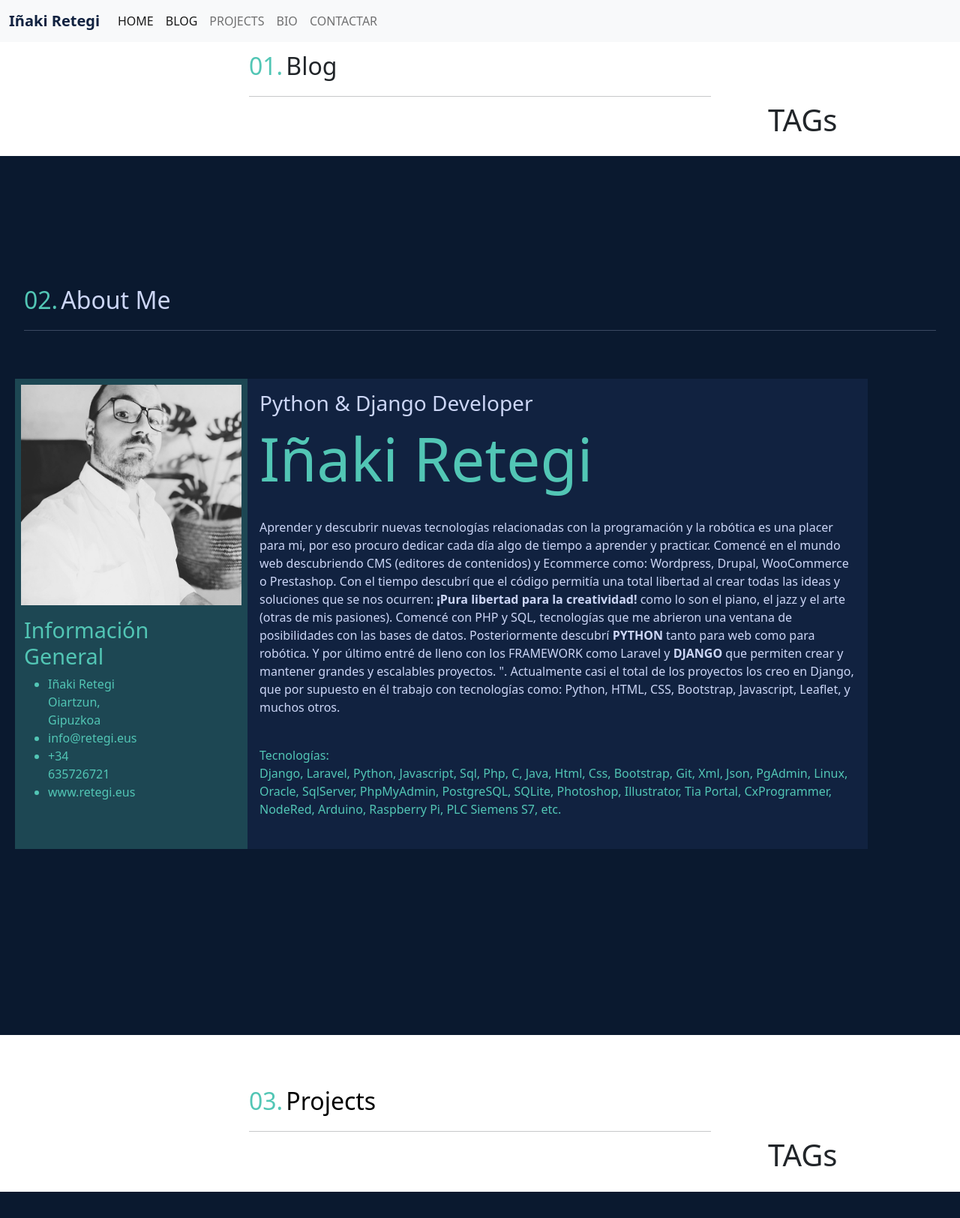
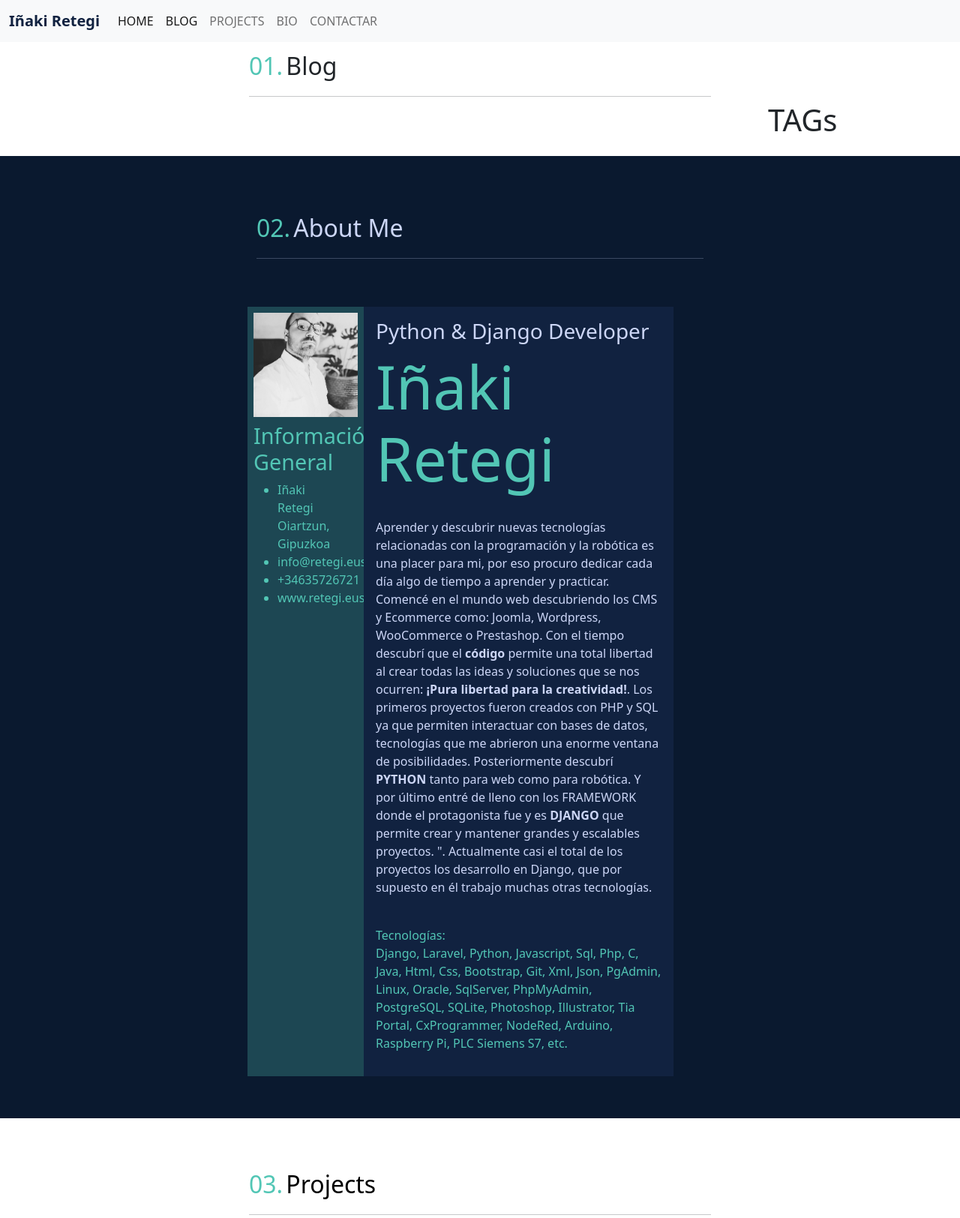
Before and after one commit to retegi/webretegi, a Django app: template home/templates/index.html in a window 1280 px wide. Shown: the top 1624 px of the page at 75% size. Run offline with Django 4.2, Linux system fonts and the light colour scheme; the template is opened without the code that fills it, so the values that code supplies are empty; some libraries are stand-ins or nearby versions.

Commit message:
Mejoras con bootstrap

```diff
--- a/home/templates/index.html
+++ b/home/templates/index.html
@@ -159,7 +159,7 @@ crossorigin=""/>
     <div class="row m-2">
         <div class="col-lg-3 col-md-0 col-sm-0 mt-5 mb-5"></div>
 
-        <div class="col-md-12 col-sm-12 mt-3 mb-5">
+        <div class="col-lg-6 col-md-12 col-sm-12 mt-3 mb-5">
             <div class="row">
 
                 <div class="col-md-12 col-sm-12 text-left mt-5 mb-5">
@@ -174,18 +174,14 @@ crossorigin=""/>
                         <div class="col-lg-4 col-md-4 w-100">
                             <img id="tocolor" src="{% static 'img/inaki_retegi_eus.jpg' %}" class="img-fluid w-100 tocolor">
                         </div>
-                        <div class="col-lg-6 col-md-6 p-3">
-                            <h1 style="color:#52c6b5; font-size: 1.8rem;">Información General</h1>
-                            <ul style="color:#52c6b5;">
+                        <div class="col-lg-6 col-md-6">
+                            <h1 class="mt-2" style="color:#52c6b5; font-size: 1.8rem;">Información General</h1>
+                            <ul style="color:#52c6b5; text-decoration: none;">
                                 <li>Iñaki Retegi</li>
                                 Oiartzun, Gipuzkoa
                                 <li>info@retegi.eus</li>
-                                <li>+34 635726721</li>
-                                <li>www.retegi.eus</li><br>
-                                <div class="text-center">
-                                    <!--<a href="#" class="fa fa-linkedin m-2 p-2"></a><br>
-                                    <a target="_blank" href="https://github.com/retegi" ><img src="{% static 'img/github.png' %}" class="fa fa-github m-2 p-1"></a>-->
-                                </div>
+                                <li>+34635726721</li>
+                                <li>www.retegi.eus</li>
                             </ul>
                         </div>
                     </div>
@@ -197,7 +193,7 @@ crossorigin=""/>
                     <h1 style="font-size: 500%;color:#52c6b5" class="">Iñaki Retegi</h1>
                     <br>
                     <p style="color:#CCD6F6">
-                        Aprender y descubrir nuevas tecnologías relacionadas con la programación y la robótica es una placer para mi, por eso procuro dedicar cada día algo de tiempo a aprender y practicar. Comencé en el mundo web descubriendo CMS (editores de contenidos) y Ecommerce como: Wordpress, Drupal, WooCommerce o Prestashop. Con el tiempo descubrí que el código permitía una total libertad al crear todas las ideas y soluciones que se nos ocurren: <b>¡Pura libertad para la creatividad!</b> como lo son el piano, el jazz y el arte (otras de mis pasiones). Comencé con PHP y SQL, tecnologías que me abrieron una ventana de posibilidades con las bases de datos. Posteriormente descubrí <b>PYTHON</b> tanto para web como para robótica. Y por último entré de lleno con los FRAMEWORK como Laravel y <b>DJANGO</b> que permiten crear y mantener grandes y escalables proyectos. ". Actualmente casi el total de los proyectos los creo en Django, que por supuesto en él trabajo con tecnologías como: Python, HTML, CSS, Bootstrap, Javascript, Leaflet, y muchos otros.
+                        Aprender y descubrir nuevas tecnologías relacionadas con la programación y la robótica es una placer para mi, por eso procuro dedicar cada día algo de tiempo a aprender y practicar. Comencé en el mundo web descubriendo los CMS y Ecommerce como: Joomla, Wordpress, WooCommerce o Prestashop. Con el tiempo descubrí que el <b>código</b> permite una total libertad al crear todas las ideas y soluciones que se nos ocurren: <b>¡Pura libertad para la creatividad!</b>. Los primeros proyectos fueron creados con PHP y SQL ya que permiten interactuar con bases de datos, tecnologías que me abrieron una enorme ventana de posibilidades. Posteriormente descubrí <b>PYTHON</b> tanto para web como para robótica. Y por último entré de lleno con los FRAMEWORK donde el protagonista fue y es <b>DJANGO</b> que permite crear y mantener grandes y escalables proyectos. ". Actualmente casi el total de los proyectos los desarrollo en Django, que por supuesto en él trabajo muchas otras tecnologías.
                     </p></br>
                     <p style="color:#52c6b5">Tecnologías:<br>Django, Laravel, Python, Javascript, Sql, Php, C, Java, Html, Css, Bootstrap, Git, Xml, Json, PgAdmin, Linux, Oracle, SqlServer, PhpMyAdmin, PostgreSQL, SQLite, Photoshop, Illustrator, Tia Portal, CxProgrammer, NodeRed, Arduino, Raspberry Pi, PLC Siemens S7, etc.</p>
 
```
